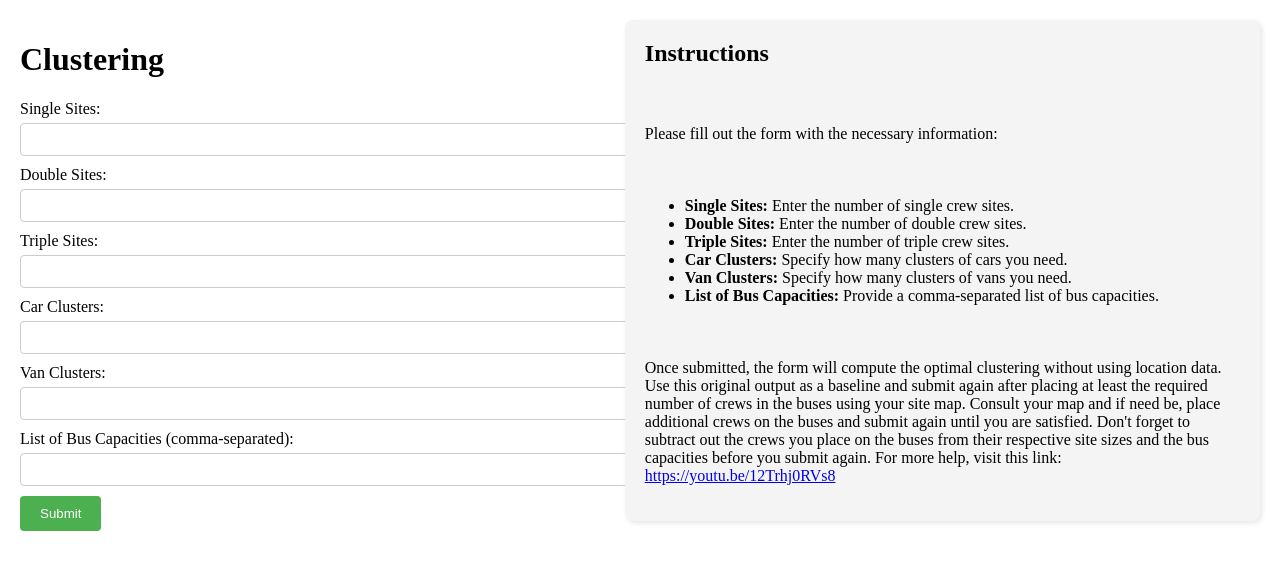
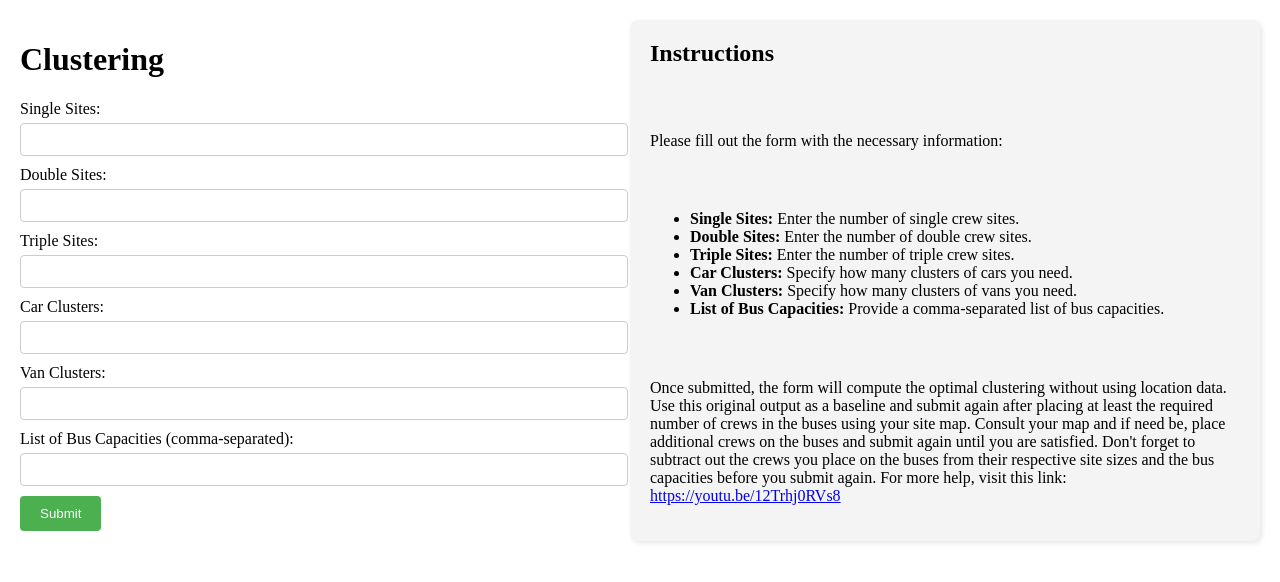
Before and after one commit to cbmckinstry/GMT, a Flask app: page / in a window 1280 px wide. Shown: the top 582 px of the page. Run offline with Flask 3, Linux system fonts and the light colour scheme.

Commit message:
Updated requirements.txt

```diff
--- a/templates/index.html
+++ b/templates/index.html
@@ -13,6 +13,7 @@
         }
         .form-container {
             width: 60%;
+            margin-right: 20px;
         }
         .instructions {
             width: 35%;
@@ -20,7 +21,6 @@
             background-color: #f4f4f4;
             border-radius: 8px;
             box-shadow: 2px 2px 5px rgba(0, 0, 0, 0.1);
-            margin-bottom: 20px;  /* Add this line for space between instructions and clustering */
         }
 
         .instructions h2 {
@@ -54,7 +54,7 @@
             flex-direction: column;
         }
 
-        /* Responsive layout for smaller screens */
+
         @media (min-width: 600px) {
             .container {
                 flex-direction: row;
```
